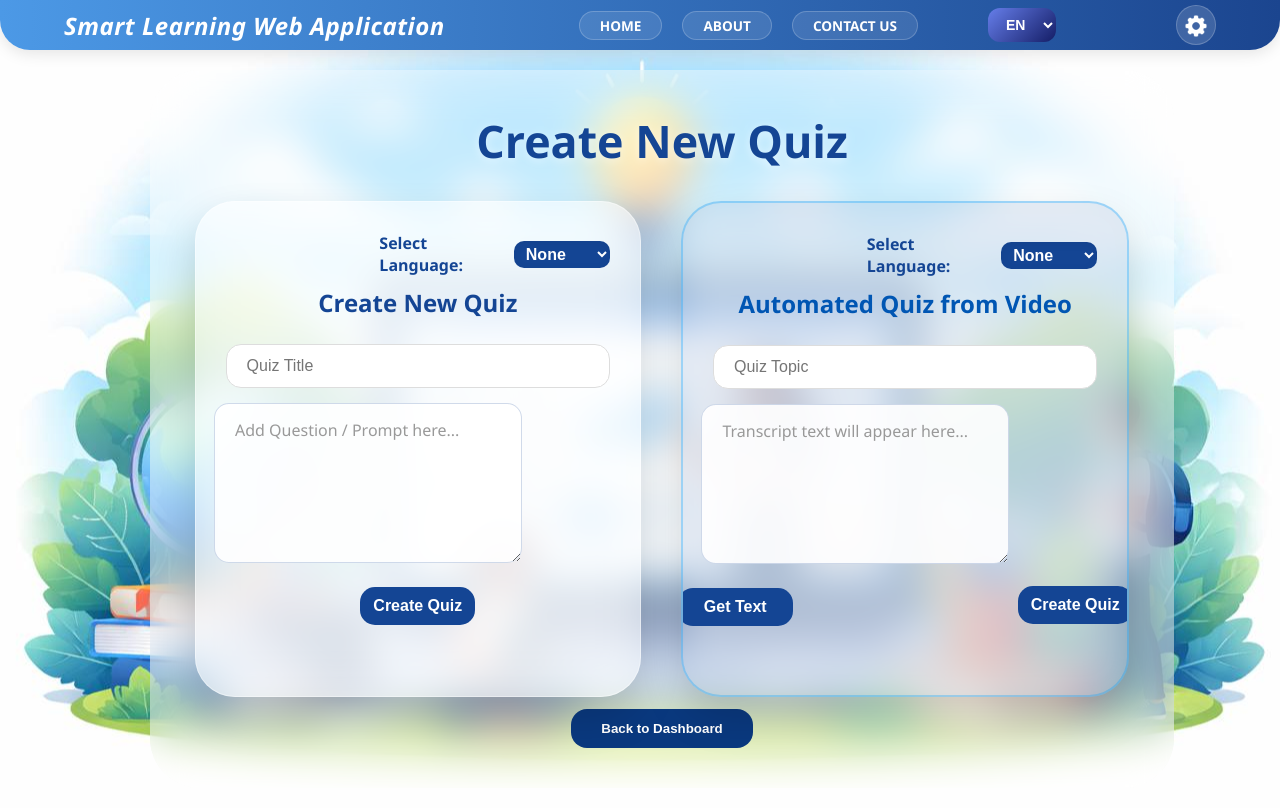
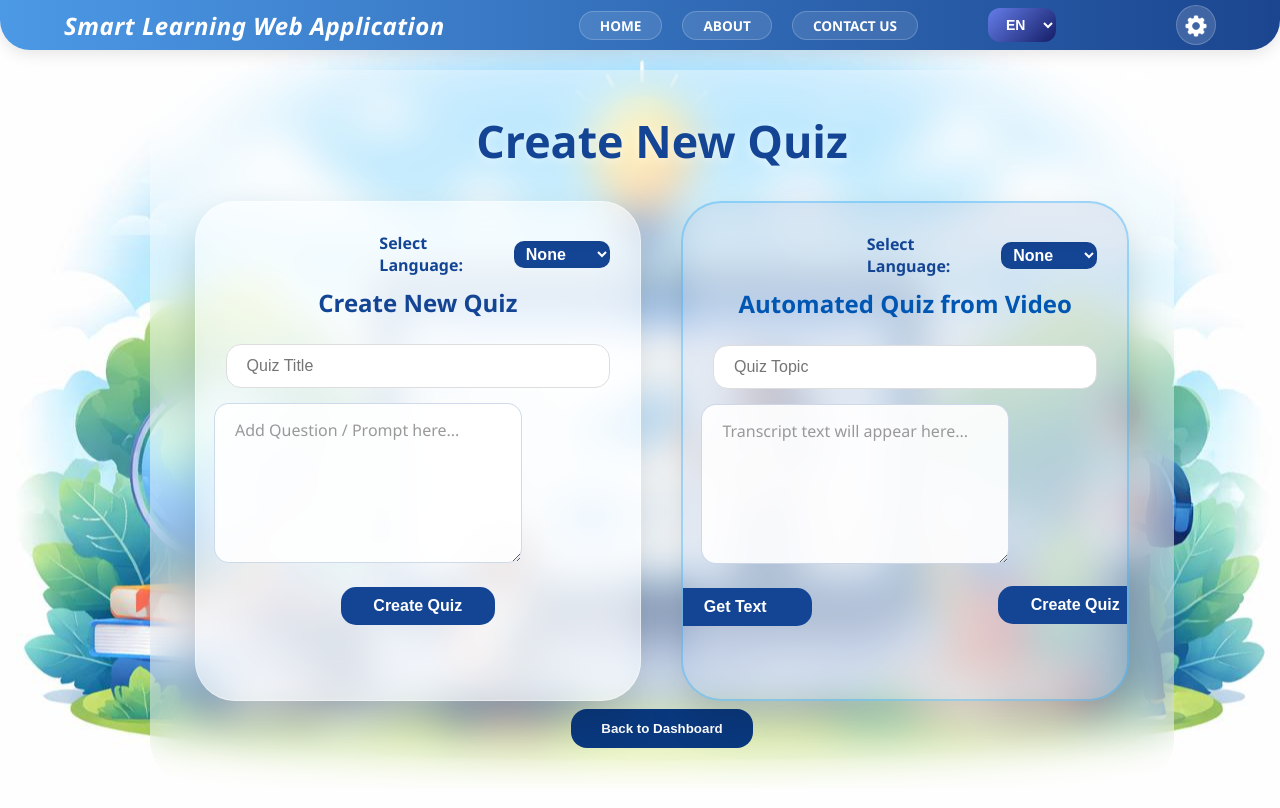
Before and after one commit to KeshaCodeolima/smart-learning-web-app-frontend, a React (Create React App) app: page /quiz in a window 1280 px wide. Built offline with nearby package versions, Linux system fonts and the light colour scheme.

Commit message:
(localization): Change some CSS and Add some CSS to the dashboardquiz.css file.

```diff
--- a/src/Components/Dashboard/dashboradquiz/dashboardquiz.css
+++ b/src/Components/Dashboard/dashboradquiz/dashboardquiz.css
@@ -48,12 +48,11 @@
     align-items: center;
     transition: transform 0.3s ease;
     overflow: hidden;
-    height: 62vh;
-}
-
-.quiznormal:hover,
-.quizauto:hover {
-    transform: translateY(-10px);
+    height: 64vh;
+    max-height: 500px;
+    overflow-y: auto;
+    scrollbar-width: none;
+    -ms-overflow-style: none;
 }
 
 .quizmain2 span {
@@ -117,7 +116,7 @@
 }
 
 .quizmain2 button {
-    width: 30%;
+    width: 40%;
     padding: 10px;
     margin-top: 4px;
     border-radius: 15px;
```
